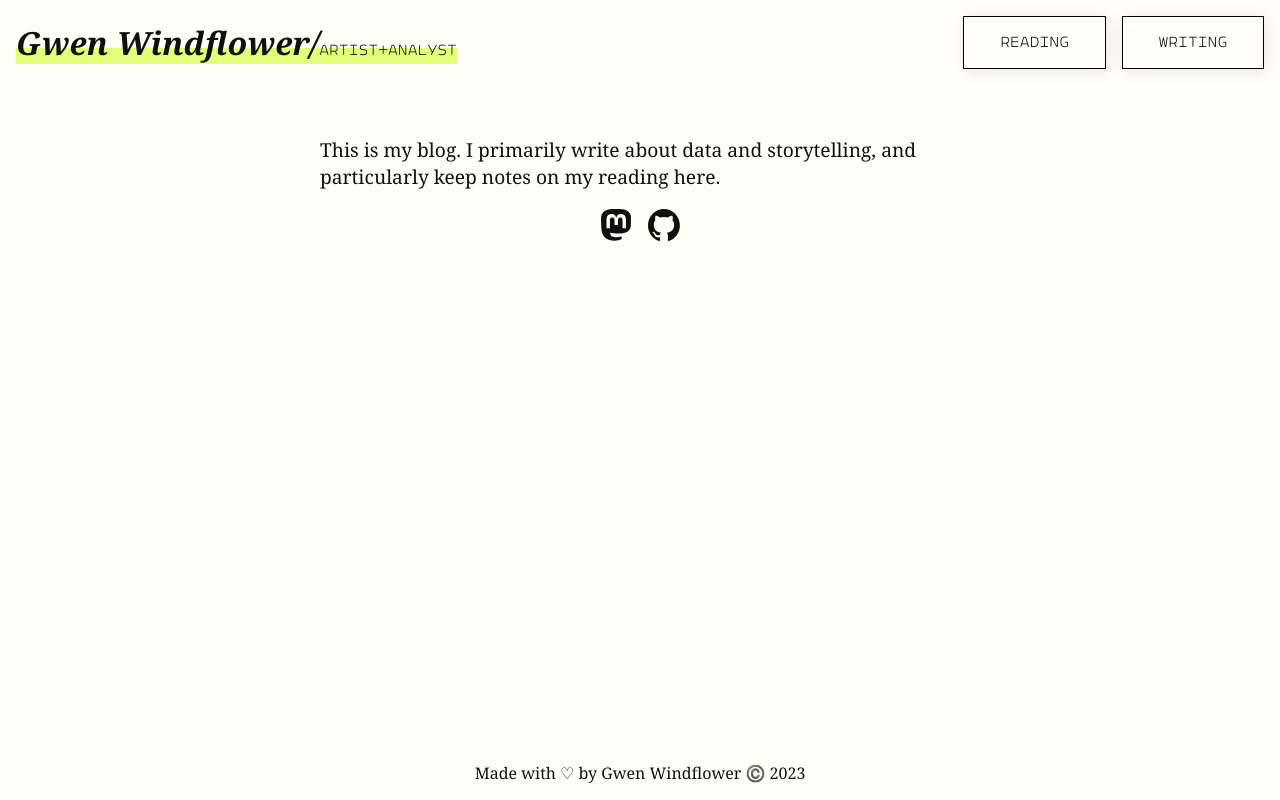
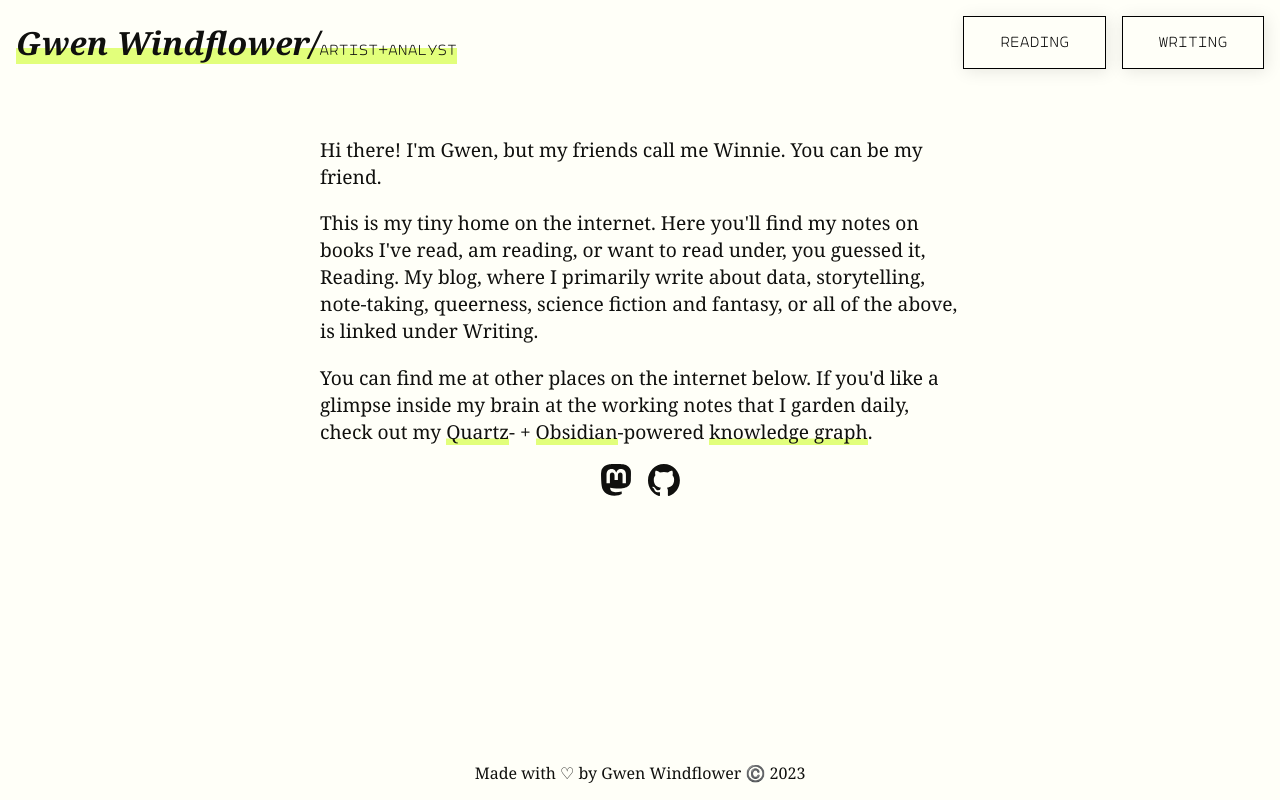
Before and after one commit to gwenwindflower/gwenwindflower.github.io, a SvelteKit app: page / in a window 1280 px wide. Built offline with nearby package versions, Linux system fonts and the light colour scheme; a web font is replaced by a local one.

Commit message:
Update index page copy

```diff
--- a/src/routes/+page.svelte
+++ b/src/routes/+page.svelte
@@ -1,7 +1,17 @@
 <article>
+	<p>Hi there! I'm Gwen, but my friends call me Winnie. You can be my friend.</p>
 	<p>
-		This is my blog. I primarily write about data and storytelling, and particularly keep notes on
-		my reading here.
+		This is my tiny home on the internet. Here you'll find my notes on books I've read, am reading,
+		or want to read under, you guessed it, Reading. My blog, where I primarily write about data,
+		storytelling, note-taking, queerness, science fiction and fantasy, or all of the above, is
+		linked under Writing.
+	</p>
+	<p>
+		You can find me at other places on the internet below. If you'd like a glimpse inside my brain
+		at the working notes that I garden daily, check out my <a href="https://quartz.jzhao.xyz/"
+			>Quartz</a
+		>- + <a href="https://obsidian.md/">Obsidian</a>-powered
+		<a href="https://notes.gwenwindflower.com">knowledge graph</a>.
 	</p>
 	<ul>
 		<li>
```
